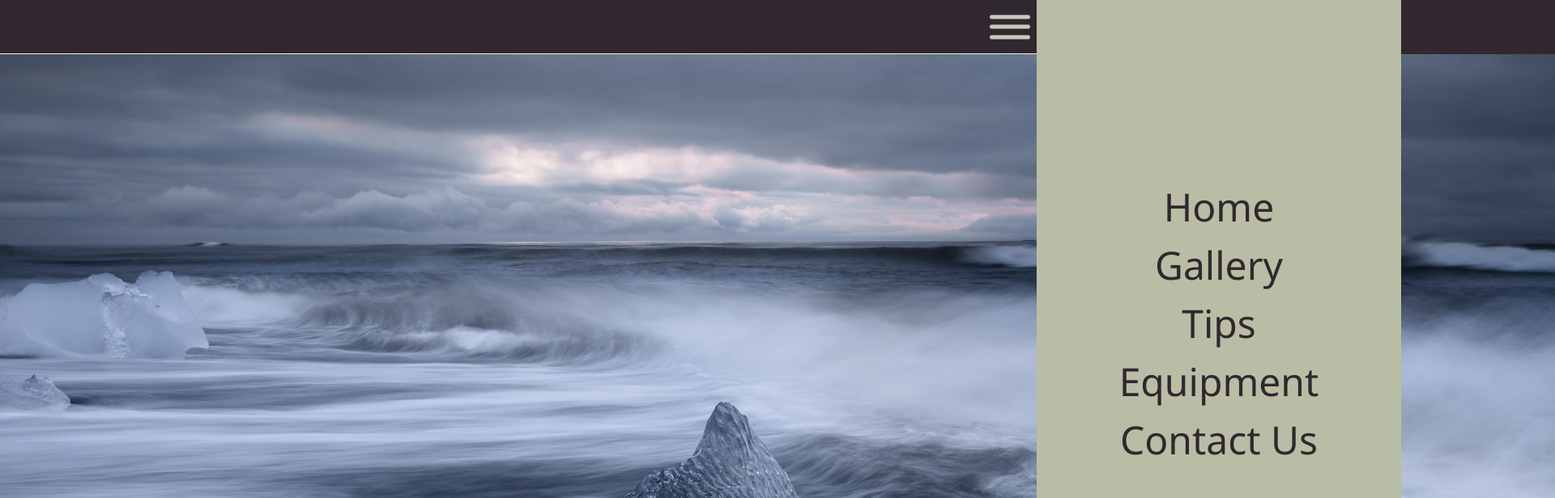
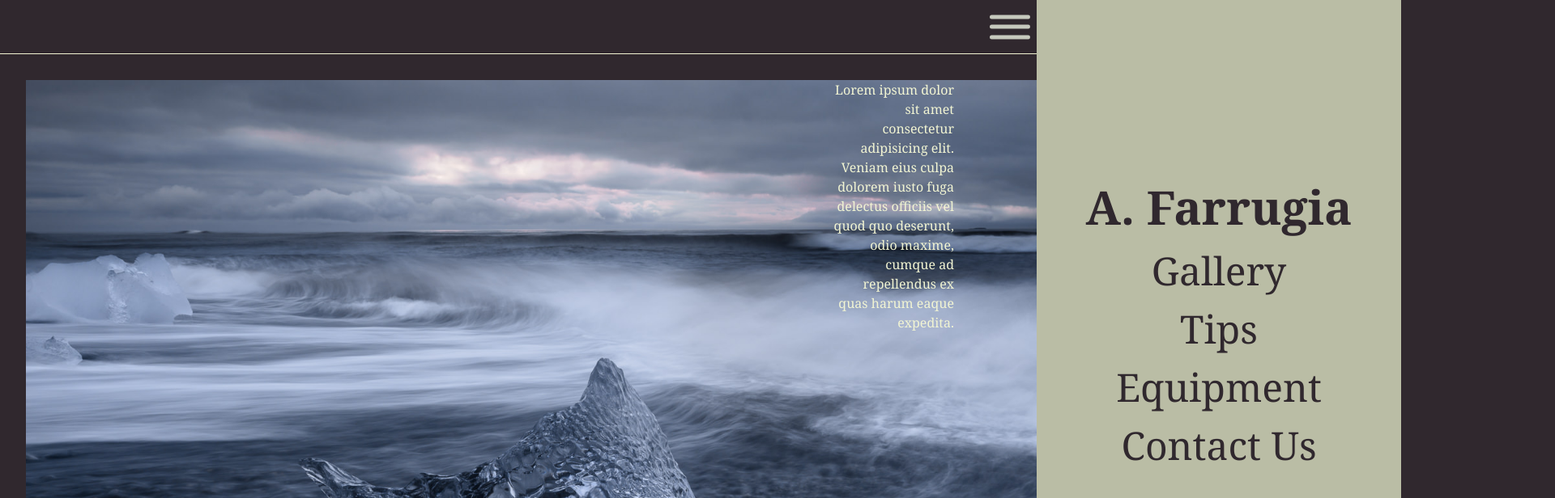
Before and after one commit to jaked0110/jaked0110.github.io, a plain HTML site: page index.html in a window 1280 px wide. Shown: the top 616 px of the page at 81% size, 1920 px wide, since content can reach past the window. Drawn offline with Linux system fonts and the light colour scheme.

Commit message:
image sizes/intro text
added text and image to the main bodu

```diff
--- a/assets/styles/grid.css
+++ b/assets/styles/grid.css
@@ -18,7 +18,6 @@
 }
 
 .container .row [class*="col-"]{
-    background-color: grey;
     margin: 0.5rem 0.5rem 0;
     padding: .5rem;
 }
--- a/assets/styles/styles.css
+++ b/assets/styles/styles.css
@@ -10,15 +10,37 @@ a:hover {
 
 body{
     background-color: #30282e;
-    font-family: 'Segoe UI', Tahoma, Geneva, Verdana, sans-serif;
+    font-family: Cambria, Cochin, Georgia, Times, 'Times New Roman', serif;
     line-height: 1.5;
+    color: #F2F5D3;
 }
 
 ul{
     list-style-type: none;
 }
 
+img{
+    position: absolute;
+    display: block;
+    left: 0;
+    top: 4.2em;
+    z-index:-1;
+    padding: 2rem;
+    height: auto;
+    width: 1700px;
+}
+
 /* CLASSES */
+.afarrugia{
+    font-size: larger;
+    font-weight: bold;
+}
+
+.intro{
+    text-align: right;
+    right: 0;
+}
+
 .button{
     background-color: #C6C9BD;
     color: #FFF;
@@ -116,9 +138,9 @@ ul{
 }
 
 /*Home Page Images*/
-.homeimage{
+.ahomeimage{
     position: absolute;
     left: 0;
     top: 4.2em;
-
+    z-index:-1
 }
--- a/index.html
+++ b/index.html
@@ -12,7 +12,7 @@
     <div class="off-screen-menu">
       <ul>
         <li class="nav-item">
-            <a href="index.html" class="navbar-brand">Home</a>
+          <a href="index.html" class="navbar-brand afarrugia">A. Farrugia</a>
         </li>
         <li class="nav-item">
           <a href="Gallery.html" class="nav-link">Gallery</a>
@@ -36,17 +36,18 @@
       </div>
     </nav>
   </header>
-
+  <main>
     <div class="container">
-      <img
-        src="assets/images/Low-angle-composition.jpg"
-        alt="Skiing Landscape"
-        class="homeimage"
-      />
-      <main>
-        <div class="row"></div>
+      <div class="row">
+        <div class="col-10">
+          <img src="assets/images/Low-angle-composition.jpg" alt="Low-angle-composition" class="homeimage"/>
+        </div>
+        <div class="col-2">
+          <p class="intro">Lorem ipsum dolor sit amet consectetur adipisicing elit. Veniam eius culpa dolorem iusto fuga delectus officiis vel quod quo deserunt, odio maxime, cumque ad repellendus ex quas harum eaque expedita.</p>
+        </div>
+      </div>
+    </div>
   </main>
-    </div>
 
   <script src="js/script.js"></script>
 </body>
```
Lines whose indentation alone changed are shown as unchanged.
